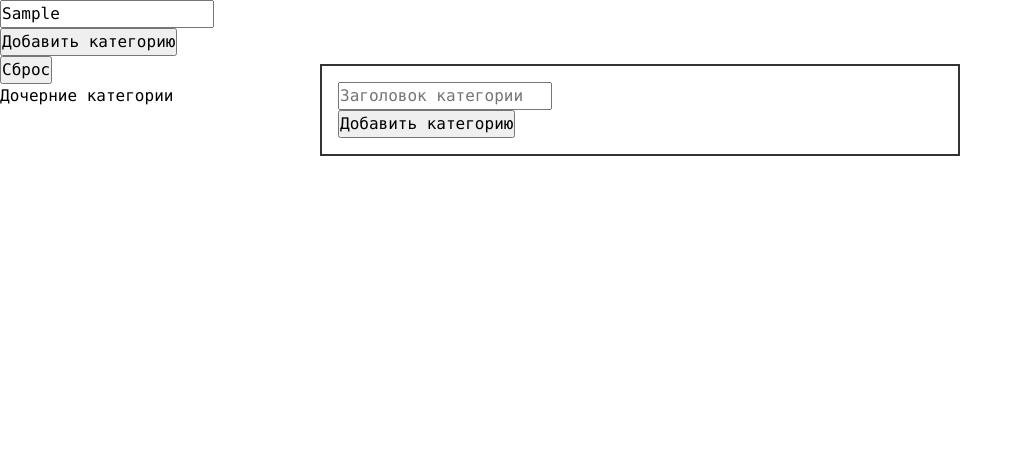
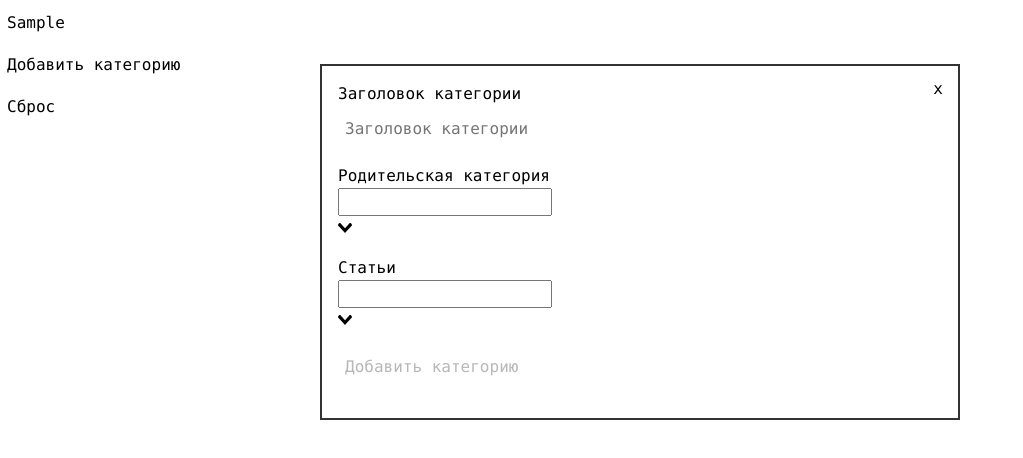
Before and after one commit to ForeachGame/leads.test, a Vue app: page /#/ in a window 1280 px wide. Both pictures are taken after typing "Sample" into the empty fields and a click on the button "Добавить категорию". Shown: the top 458 px of the page, without its empty margins (0-1023 px from the left). Built offline with nearby package versions, Linux system fonts and the light colour scheme.

Commit message:
count category articles

```diff
--- a/package.json
+++ b/package.json
@@ -11,10 +11,12 @@
     "core-js": "^3.8.3",
     "vue": "^2.6.14",
     "vue-router": "^3.6.5",
+    "vue-select": "^3.20.2",
     "vuex": "^3.6.2",
     "vuex-persistedstate": "^4.1.0"
   },
   "devDependencies": {
+    "@types/vue-select": "^3.16.2",
     "@typescript-eslint/eslint-plugin": "^5.4.0",
     "@typescript-eslint/parser": "^5.4.0",
     "@vue/cli-plugin-babel": "~5.0.0",
--- a/src/entities/Category/models.ts
+++ b/src/entities/Category/models.ts
@@ -1,9 +1,11 @@
 import { Commit } from 'vuex'
+import { TArticle } from '@/entities/Article/models'
 
 export type TCategory = {
     id: number,
     parent?: number | null,
-    title: string
+    title: string,
+    articles: TArticle[]
 }
 
 type CategoryState = {
@@ -27,8 +29,8 @@ const mutations = {
     createCategory (state: CategoryState, category: TCategory): void {
         state.categories.push(category)
     },
-    removeCategory (state: CategoryState, category: TCategory): void {
-        state.categories = state.categories.filter((item: TCategory) => item.id !== category.id)
+    removeCategory (state: CategoryState, id: number): void {
+        state.categories = state.categories.filter((item: TCategory) => item.id !== id)
     },
     removeCategories (state: CategoryState): void {
         state.categories = []
@@ -39,8 +41,8 @@ const actions = {
     createCategory ({ commit }: { commit: Commit }, category: TCategory) {
         commit('createCategory', category)
     },
-    removeCategory ({ commit }: { commit: Commit }, category: TCategory) {
-        commit('removeCategory', category)
+    removeCategory ({ commit }: { commit: Commit }, id: number) {
+        commit('removeCategory', id)
     },
     removeCategories ({ commit }: { commit: Commit }) {
         commit('removeCategories')
--- a/src/features/CreateCategory/CreateCategoryModal.vue
+++ b/src/features/CreateCategory/CreateCategoryModal.vue
@@ -1,20 +1,90 @@
 <script lang="ts">
 import Vue from 'vue'
-import { SInput, SButton } from '@/shared'
+import { SInput, SButton, SSelect } from '@/shared'
+import { TArticle } from '@/entities/Article/models'
+import { TCategory } from '@/entities/Category/models'
+
 export default Vue.extend({
     name: 'CreateCategoryModal',
-    components: { SInput, SButton }
+    components: { SInput, SButton, SSelect },
+    data: () => ({
+        title: '',
+        parent: 0,
+        articles: [] as TArticle[]
+    }),
+    computed: {
+        articleList () {
+            return this.$store.getters.getArticles
+        },
+        categoryList () {
+            return this.$store.getters.getCategories
+        }
+    },
+    methods: {
+        selectArticle (article: TArticle) {
+            this.articles.push(article)
+        },
+        selectParent (category: TCategory) {
+            this.parent = category.id
+        },
+        deselectParent () {
+            this.parent = 0
+        },
+        deselectArticle (article: TArticle) {
+            this.articles = this.articles.filter((item: TArticle) => item.id !== article.id)
+        },
+        create () {
+            const category: TCategory = {
+                id: Date.now(),
+                title: this.title,
+                parent: this.parent !== 0 ? this.parent : null,
+                articles: this.articles
+            }
+            this.$emit('create', category)
+            this.$emit('closeModal')
+        }
+    }
 })
 </script>
 
 <template>
     <div class="CreateCategoryModal" @click.self="$emit('closeModal')">
-        <form class="create-category__form">
-            <s-input
-                placeholder="Заголовок категории"
-            />
-            <s-button>Добавить категорию</s-button>
-        </form>
+        <div class="create-category__form">
+            <div class="close-modal">
+                <s-button :border="false" @click="$emit('closeModal')">x</s-button>
+            </div>
+            <div class="form-group">
+                <s-input
+                    v-model="title"
+                    label="Заголовок категории"
+                    placeholder="Заголовок категории"
+                />
+            </div>
+            <div class="form-group">
+                <s-select
+                    label="Родительская категория"
+                    :options="categoryList"
+                    value="id"
+                    text="title"
+                    @selected="selectParent($event)"
+                    @deselected="deselectParent()"
+                />
+            </div>
+            <div class="form-group">
+                <s-select
+                    label="Статьи"
+                    :options="articleList"
+                    :multiple="true"
+                    value="id"
+                    text="title"
+                    @selected="selectArticle($event)"
+                    @deselected="deselectArticle($event)"
+                />
+            </div>
+            <div class="form-group">
+                <s-button :disabled="title.length < 1" @click="create()">Добавить категорию</s-button>
+            </div>
+        </div>
     </div>
 </template>
 
@@ -39,6 +109,14 @@ export default Vue.extend({
         background: #fff;
         border: 2px solid #333333;
         padding: 16px;
+        .close-modal {
+            position: absolute;
+            top: 0;
+            right: 8px;
+        }
     }
 }
+.form-group {
+    margin-bottom: 16px;
+}
 </style>
--- a/src/features/CreateCategory/ui.vue
+++ b/src/features/CreateCategory/ui.vue
@@ -2,6 +2,7 @@
 import Vue from 'vue'
 import { SButton } from '@/shared'
 import CreateCategoryModal from '@/features/CreateCategory/CreateCategoryModal.vue'
+import { TCategory } from '@/entities/Category/models'
 
 export default Vue.extend({
     name: 'FCreateCategory',
@@ -12,6 +13,9 @@ export default Vue.extend({
     methods: {
         toggleCreateCategoryModal () {
             this.showModal = !this.showModal
+        },
+        createCategory (category: TCategory) {
+            this.$store.dispatch('createCategory', category)
         }
     }
 })
@@ -24,6 +28,7 @@ export default Vue.extend({
             <create-category-modal
                 v-if="showModal"
                 @closeModal="toggleCreateCategoryModal"
+                @create="createCategory($event)"
             />
         </transition>
     </div>
--- a/src/shared/Button/ui.vue
+++ b/src/shared/Button/ui.vue
@@ -7,6 +7,18 @@ export default Vue.extend({
         type: {
             type: String,
             default: 'button'
+        },
+        border: {
+            type: Boolean,
+            default: true
+        },
+        disabled: {
+            type: Boolean,
+            default: false
+        },
+        noPadding: {
+            type: Boolean,
+            default: false
         }
     }
 })
@@ -14,13 +26,36 @@ export default Vue.extend({
 
 <template>
     <button
-        class="SButton"
+        :class="['SButton', border && 'border', noPadding && 'no-padding']"
         :type="type"
+        :disabled="disabled"
         @click="$emit('click')">
         <slot></slot>
     </button>
 </template>
 
-<style scoped>
-
+<style lang="scss" scoped>
+button {
+    flex-grow: 1;
+    font-size: var(--vs-font-size);
+    line-height: var(--vs-line-height);
+    margin: 4px 0 0;
+    max-width: 100%;
+    outline: none;
+    z-index: 1;
+    background: var(--vs-search-input-bg);
+    display: flex;
+    white-space: normal;
+    cursor: pointer;
+    border: none;
+    padding: 7px;
+    &.border {
+        border: var(--vs-border-width) var(--vs-border-style) var(--vs-border-color);
+        border-radius: var(--vs-border-radius);
+    }
+    &.no-padding {
+        padding: 0;
+        margin: 0;
+    }
+}
 </style>
--- a/src/shared/Input/ui.vue
+++ b/src/shared/Input/ui.vue
@@ -10,6 +10,10 @@ export default Vue.extend({
         placeholder: {
             type: String,
             default: ''
+        },
+        label: {
+            type: String,
+            default: ''
         }
     }
 })
@@ -17,6 +21,7 @@ export default Vue.extend({
 
 <template>
     <div class="SInput">
+        <div v-if="label">{{ label }}</div>
         <input
             v-model="value"
             type="text"
@@ -27,5 +32,20 @@ export default Vue.extend({
 </template>
 
 <style scoped>
-
+input {
+    flex-grow: 1;
+    font-size: var(--vs-font-size);
+    line-height: var(--vs-line-height);
+    margin: 4px 0 0;
+    max-width: 100%;
+    outline: none;
+    z-index: 1;
+    background: var(--vs-search-input-bg);
+    border: var(--vs-border-width) var(--vs-border-style) var(--vs-border-color);
+    border-radius: var(--vs-border-radius);
+    display: flex;
+    padding: 7px;
+    white-space: normal;
+    width: 100%;
+}
 </style>
--- /dev/null
+++ b/src/shared/Select/index.ts
@@ -0,0 +1,3 @@
+import SSelect from './ui.vue'
+
+export { SSelect }
--- /dev/null
+++ b/src/shared/Select/ui.vue
@@ -0,0 +1,49 @@
+<script lang="ts">
+import Vue from 'vue'
+import VueSelect from 'vue-select'
+
+export default Vue.extend({
+    name: 'SSelect',
+    components: { VueSelect },
+    props: {
+        options: {
+            type: Array,
+            required: true
+        },
+        multiple: {
+            type: Boolean,
+            default: false
+        },
+        label: {
+            type: String,
+            default: ''
+        },
+        value: {
+            type: String,
+            required: true
+        },
+        text: {
+            type: String,
+            required: true
+        }
+    }
+})
+</script>
+
+<template>
+    <div class="SSelect">
+        <div v-if="label">{{ label }}</div>
+        <vue-select
+            :key="value"
+            :multiple="multiple"
+            :label="text"
+            :options="options"
+            @option:selecting="$emit('selected', $event)"
+            @option:deselected="$emit('deselected', $event)"
+        />
+    </div>
+</template>
+
+<style lang="scss" scoped>
+@import 'vue-select/dist/vue-select.css';
+</style>
--- a/src/widgets/Categories/ui.vue
+++ b/src/widgets/Categories/ui.vue
@@ -1,13 +1,20 @@
 <script lang="ts">
 import Vue from 'vue'
 import { ECategory } from '@/entities'
+import { TCategory } from '@/entities/Category/models'
 
 export default Vue.extend({
     name: 'WCategories',
     components: { ECategory },
+    props: {
+        parent: {
+            type: Number,
+            default: null
+        }
+    },
     computed: {
         categories () {
-            return this.$store.getters.getCategories
+            return this.$store.getters.getCategories.filter((item: TCategory) => item.parent === this.parent)
         }
     }
 })
@@ -15,17 +22,25 @@ export default Vue.extend({
 
 <template>
     <div class="WCategories">
+        <transition-group name="slide">
             <e-category
                 v-for="category in categories"
                 :key="category.id"
                 :id="category.id"
                 :title="category.title"
+                :parent="category.parent"
+                :articles="category.articles"
             />
-        <div>Дочерние категории</div>
-
+        </transition-group>
     </div>
 </template>
 
 <style lang="scss" scoped>
-
+.slide-enter-active, .slide-leave-active {
+    transition: all 0.5s;
+}
+.slide-enter, .slide-leave-to /* .list-leave-active до версии 2.1.8 */ {
+    opacity: 0;
+    transform: translateX(30px);
+}
 </style>
```
Also changed, not shown: src/entities/Category/ui.vue (+68 -5 lines), src/shared/index.ts (+5 -3 lines), 1 other file (tests, documents, lock files or other folders). Lines whose indentation alone changed are shown as unchanged.
